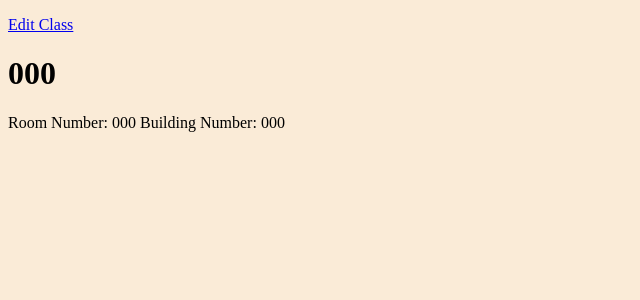
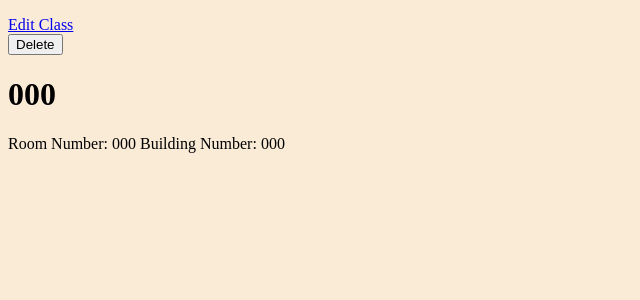
Before and after one commit to asiradnan/PulseCampus, a Django app: page /classes/1/ in a window 1280 px wide. Shown: the part 94-394 px from the top of the page, without its empty margins (0-640 px from the left). Run offline with Django 4.2, Linux system fonts and the light colour scheme; tables that the repository leaves empty hold one stand-in row (values such as "Sample post").

Commit message:
Class delete

```diff
--- a/classes/urls.py
+++ b/classes/urls.py
@@ -8,5 +8,5 @@ urlpatterns = [
     path('class_list/',views.ClassListView.as_view(),name='class_list'),
     path('<str:pk>/',views.ClassDetailView.as_view(),name='class_detail'),
     path('<str:pk>/update/',views.ClassUpdateView.as_view(),name='class_update'),
-    path('<str:pk>/delete/',views.ClassDeleteView.as_view(),name='class_delete'),
+    path('<str:pk>/delete/',views.class_delete,name='class_delete'),
 ]
--- a/classes/views.py
+++ b/classes/views.py
@@ -1,4 +1,4 @@
-from django.shortcuts import render
+from django.shortcuts import render, redirect
 from django.views.generic.edit import CreateView, UpdateView
 from django.views.generic import ListView, DetailView, DeleteView
 from . import models
@@ -17,5 +17,8 @@ class ClassUpdateView(UpdateView):
     model = models.Class
     fields = "__all__"
 
-class ClassDeleteView(DeleteView):
-    model = models.Class
+def class_delete(request, pk):
+    if request.method == 'POST':
+        class_obj = models.Class.objects.get(pk=pk)
+        class_obj.delete()
+        return redirect('classes:class_list')
--- a/templates/classes/class_detail.html
+++ b/templates/classes/class_detail.html
@@ -2,6 +2,11 @@
 {% block title %}   {{class}} {% endblock %}
 {% block content %}
 <a href="{% url 'classes:class_update' class.pk %}">Edit Class</a>
+<form method="post" action="{% url 'classes:class_delete' class.pk %}">
+    {% csrf_token %}
+<button type="submit">Delete</button>
+
+</form>
 <h1>{{class}}</h1>
 Room Number: {{ class.room_number}}
 Building Number: {{ class.building_number}}
```
